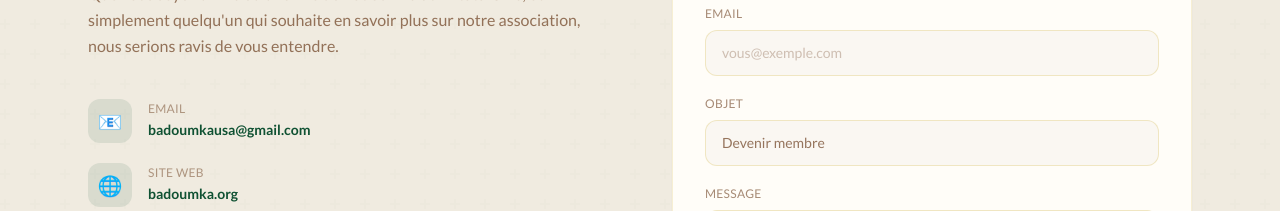
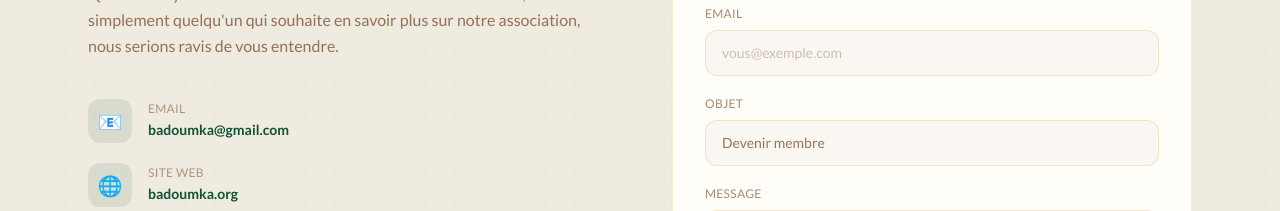
Before and after one commit to Armelcy/badoumkausa-site, a React (Vite) app: page / in a window 1280 px wide. Shown: the part 6900-7111 px from the top of the page. Built offline with nearby package versions, Linux system fonts and the light colour scheme; a web font is replaced by a local one.

Commit message:
fix: update contact email to badoumka@gmail.com

```diff
--- a/src/components/Contact.tsx
+++ b/src/components/Contact.tsx
@@ -48,8 +48,8 @@ export default function Contact() {
                 {
                   icon: '📧',
                   label: 'Email',
-                  value: 'badoumkausa@gmail.com',
-                  href: 'mailto:badoumkausa@gmail.com',
+                  value: 'badoumka@gmail.com',
+                  href: 'mailto:badoumka@gmail.com',
                 },
                 {
                   icon: '🌐',
```
